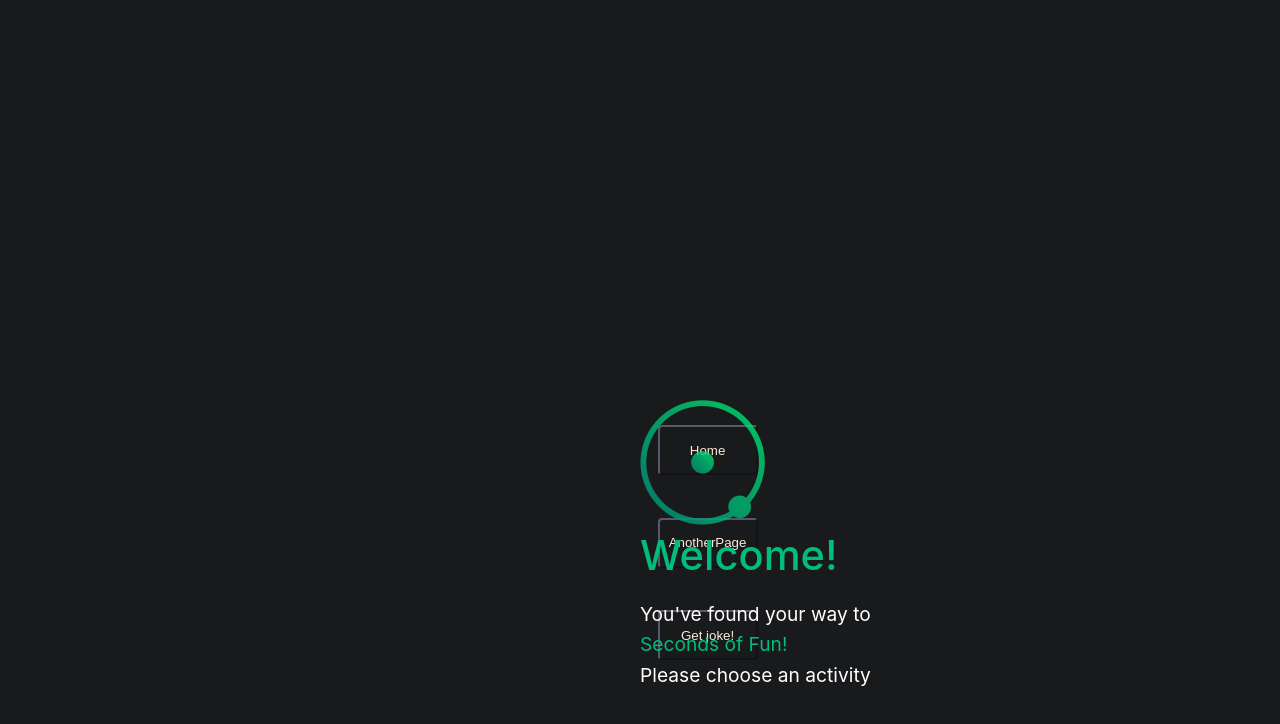
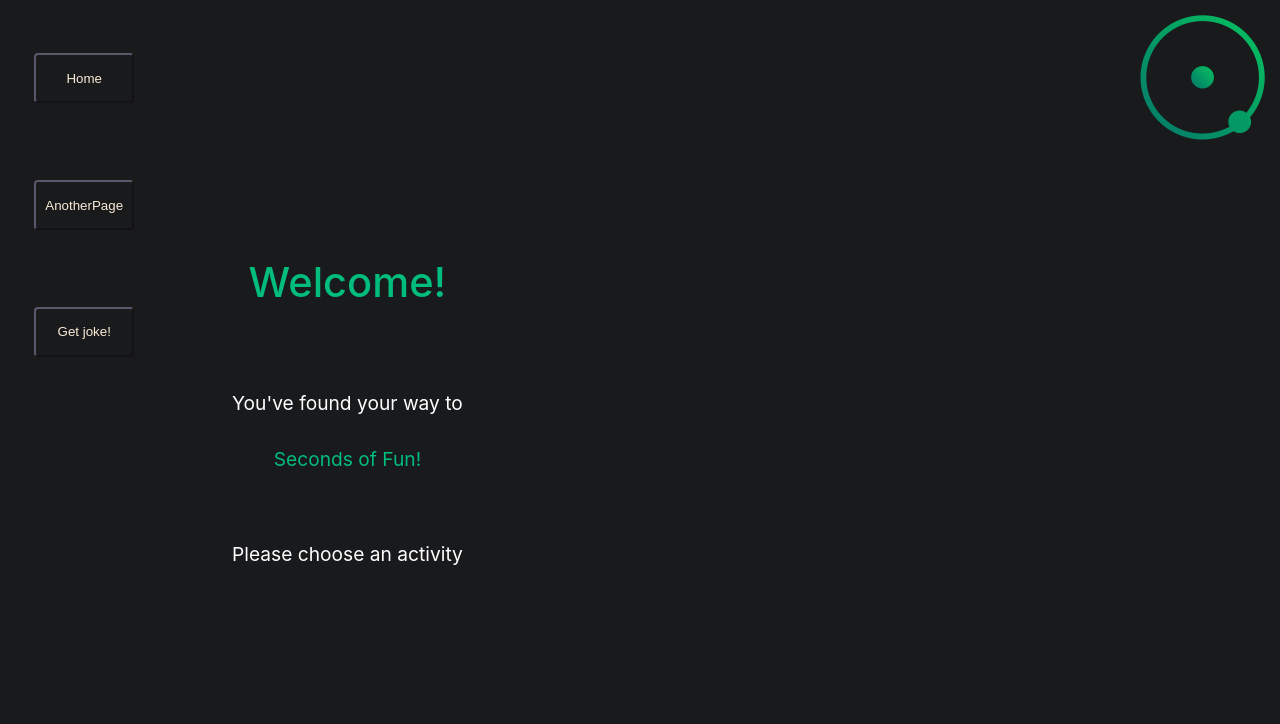
Before and after one commit to pbernath/Seconds-of-Fun, a Vue app: page / in a window 1280 px wide. Shown: the top 724 px of the page. Built offline with nearby package versions, Linux system fonts and the light colour scheme.

Commit message:
DesktopMobileVersions2

```diff
--- a/src/assets/base.css
+++ b/src/assets/base.css
@@ -53,9 +53,9 @@
 *,
 *::before,
 *::after {
-  box-sizing: border-box;
-  margin: 0;
-  position: relative;
+  /* box-sizing: border-box; */
+  /* margin: 0; */
+  /* position: relative; */
   font-weight: normal;
 }
 
@@ -71,6 +71,6 @@ body {
     Cantarell, 'Fira Sans', 'Droid Sans', 'Helvetica Neue', sans-serif;
   font-size: 15px;
   text-rendering: optimizeLegibility;
-  -webkit-font-smoothing: antialiased;
-  -moz-osx-font-smoothing: grayscale;
+  /* -webkit-font-smoothing: antialiased;
+  -moz-osx-font-smoothing: grayscale; */
 }
--- a/src/assets/main.css
+++ b/src/assets/main.css
@@ -1,12 +1,12 @@
 @import './base.css';
 
-#app {
-  max-width: 1280px;
-  margin: 0 auto;
-  padding: 2rem;
-
-  font-weight: normal;
-}
+/* #app { */
+  /* max-width: 1280px; */
+  /* margin: 0 auto; */
+  /* padding: 2rem; */
+  /* display: contents;
+  font-weight: normal; */
+/* } */
 a,
 .green {
   text-decoration: none;
@@ -20,7 +20,7 @@ a,
   }
 }
 
-@media (min-width: 768px) {
+@media (min-width: 769px) {
   body {
     display: flex;
     position: relative;
@@ -30,9 +30,9 @@ a,
   }
 
   #app {
-    display: grid;
-    grid-template-columns: 1fr 1fr;
-    padding: 0 2rem;
+    display: contents;
+    /* grid-template-columns: 1fr 1fr;
+    padding: 0 2rem; */
   }
 
   /* For mobile */
--- a/src/components/LandingPage.vue
+++ b/src/components/LandingPage.vue
@@ -10,7 +10,7 @@ defineProps({
 <template>
   <div class="greetings">
     <h1 class="green">{{ msg }}</h1>
-    <h3>
+   <h3>
       <h4>You've found your way to </h4> <h3 class="green">Seconds of Fun!</h3>
     </h3>
     <h4>
@@ -19,7 +19,16 @@ defineProps({
   </div>
 </template>
 
-<style scoped>
+<style>
+.greetings {
+  display: flex;
+  flex-direction: column;
+  align-items: center;
+  justify-content: center;
+  height: 100%;
+  width: 100%;
+  text-align: center;
+}
 h1 {
   font-weight: 500;
   font-size: 2.6rem;
@@ -40,9 +49,10 @@ h4 {
 }
 
 @media (min-width: 769px) {
+
   .greetings h1,
   .greetings h3 {
-    text-align: left;
+    text-align: center;
   }
 }
 
--- a/src/components/WelcomeItem.vue
+++ b/src/components/WelcomeItem.vue
@@ -13,15 +13,17 @@
 </template>
 
 <style >
+@media (max-width: 768px) {
 .item {
   /* margin-top: 2rem; */
   display: flex;
-  flex-direction: row;
+  flex-direction: column;
 }
 
 .details {
   flex: 1;
   /* margin-left: 1rem; */
+}
 }
 
 /* i {
@@ -40,13 +42,18 @@
   color: var(--color-heading);
 } */
 
-@media (min-width: 768px) {
+@media (min-width: 769px) {
   .item {
-    margin-top: 0.5em;
+    /* margin-top: 0.5em; */
     display:flex;
-    flex-direction: column;
+    flex-direction: row;
     /*padding: 0.4rem 0 1rem calc(var(--section-gap) / 2);*/
   }
+  .details {
+    flex: 1;
+    /* margin-left: 1rem; */
+  }
+}
 
   /*i {
     top: calc(50% - 25px);
@@ -59,30 +66,30 @@
     height: 50px;
   }*/
 
-  .item:before {
-    /* content: ' '; */
+  /* .item:before {
+    content: ' ';
     border-left: 1px solid var(--color-border);
     position: absolute;
     left: 0;
     bottom: calc(50% + 25px);
     height: calc(50% - 25px);
-  }
+  } */
 
-  .item:after {
-    /* content: ' '; */
+  /* .item:after {
+    content: ' ';
     border-left: 1px solid var(--color-border);
     position: absolute;
     left: 0;
     top: calc(50% + 25px);
     height: calc(50% - 25px);
-  }
+  } */
 
-  .item:first-of-type:before {
+  /* .item:first-of-type:before {
     display: none;
-  }
+  } */
 
-  .item:last-of-type:after {
+  /* .item:last-of-type:after {
     display: none;
-  }
-}
+  } */
+
 </style>
--- a/src/views/App.vue
+++ b/src/views/App.vue
@@ -24,50 +24,52 @@ header {
 @media (min-width: 769px) {
   .mainDiv {
   display: flex;
+  /* height:auto; */
   flex-direction: column;
-  align-content: center;
+  align-content: space-between;
   place-items: flex-start;
+  align-items: flex-start;
+  justify-content: left;
+  flex-wrap: wrap;
+
   /* padding-right: calc(var(--section-gap) / 2); */
   }
 
-  .logo {
-    /* margin: 0 2rem 0 0; */
-    position: relative;
-    top: 15px;
-    right: 15px;
-  }
+  /* .mainDiv.wrapper {
 
-  .mainDiv.wrapper {
     display: flex;
     place-items: flex-start;
     justify-content: left;
-    align-items: left;
+    align-items: flex-start;
     flex-direction: column;
     flex-wrap: nowrap;
+  } */
 
-  }
-
-  nav {
+  /* .nav {
     text-align: left;
-    /* margin-left: -1rem; */
+    margin-left: -1rem;
     font-size: 1rem;
 
     padding: 1rem 0;
-    /* margin-top: 1rem; */
-  }
+    margin-top: 1rem;
+  } */
   .routerBox{
-    position:absolute;
-
+    position: relative;
+    display: flex;
+    flex-direction: column;
+    align-content: space-between;
+    right: -224px;
 
   }
   .wrapper {
-    position: absolute;
+    position: fixed;
     display: flex;
     place-items: flex-start;
     justify-content: left;
-    align-items: left;
     flex-direction: column;
-    flex-wrap: nowrap;
+    flex-wrap: wrap;
+    left: 1em;
+    top: 1em;
 
   }
 }
@@ -78,17 +80,10 @@ header {
     flex-direction: row;
     align-content: bottom;
     place-items: end start;
-    padding-right: calc(var(--section-gap) / 2);
+    /* padding-right: calc(var(--section-gap) / 2); */
   }
 
-  .logo {
-    /* margin: 0 2rem 0 0; */
-    position: absolute;
-    top: 15px;
-    right: 15px;
-  }
-
-  .mainDiv.wrapper {
+  /* .mainDiv.wrapper {
     display: flex;
     place-items: flex-start;
     justify-content: center;
@@ -96,31 +91,25 @@ header {
     flex-direction: row;
     flex-wrap: wrap;
 
-  }
+  } */
 
-  nav {
-    text-align: left;
-    /* margin-left: -1rem; */
-    font-size: 1rem;
-
-    padding: 1rem 0;
-    /* margin-top: 1rem; */
-  }
   .routerBox{
     position:absolute;
     top:0;
     left:0;
     width:10%;
+  }
 
-  }
   .wrapper {
-    position: absolute;
+    position: fixed;
     display: flex;
-    place-items: flex-start;
+    place-items: flex-end;
     justify-content: center;
     align-items: center;
+    align-content: bottom;
     flex-direction: row;
     flex-wrap: wrap;
+    bottom: 1em;
 
   }
 }
--- a/src/views/HomeView.vue
+++ b/src/views/HomeView.vue
@@ -16,12 +16,34 @@ import LandingPage from '../components/LandingPage.vue'
   #content {
    position: relative;
   }
-.home{
-  width: 430px;
-  height: 290px;
-}
 
+  @media (min-width: 769px) {
+    .home {
+      display: flex;
+      height: auto;
+      flex-direction: row;
+      align-content: space-between;
+      place-items: flex-start;
+      align-items: flex-start;
+      justify-content: left;
+      flex-wrap: wrap;
+    }
 
+    .home .logo {
+      position: fixed;
+      top: 15px;
+      right: 15px;
+    }
 
+    .home .wrapper {
+      display: flex;
+      place-items: flex-start;
+      justify-content: left;
+      align-items: flex-start;
+      flex-direction: column;
+      flex-wrap: nowrap;
+      order: 0;
+    }
+  }
 
 </style>
--- a/src/views/xkcd.vue
+++ b/src/views/xkcd.vue
@@ -52,7 +52,7 @@ import Tasks from '../components/Tasks.vue';
   }
 
 
-  @media (min-width: 768px) {
+  @media (min-width: 769px) {
     .about {
       min-height: 100vh;
       display: flex;
```
